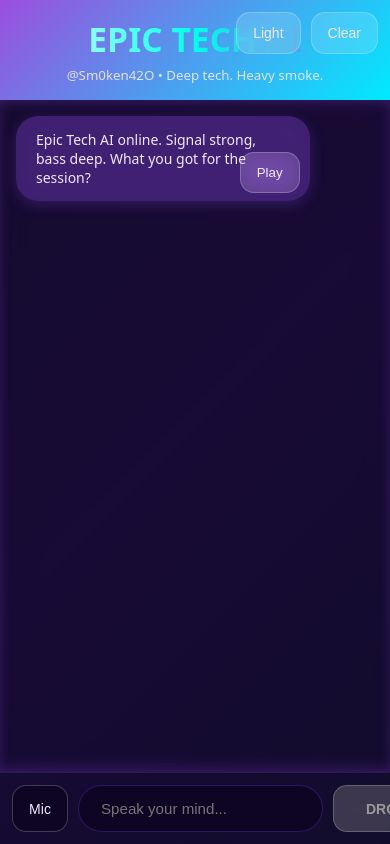
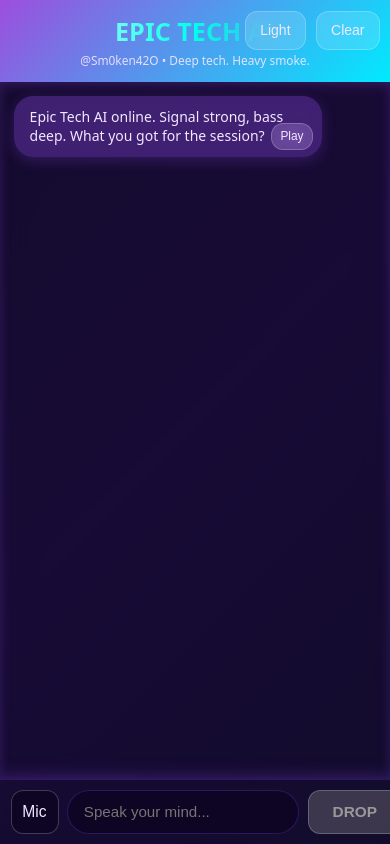
Before and after one commit to Sm0k367/media, a React (Vite) app: page / in a window 390 px wide. Built offline with nearby package versions, Linux system fonts and the light colour scheme.

Commit message:
Update App.jsx

```diff
--- a/src/App.jsx
+++ b/src/App.jsx
@@ -51,9 +51,7 @@ export default function App() {
     messagesEndRef.current?.scrollIntoView({ behavior: 'smooth' })
   }, [messages])
 
-  const toggleTheme = () => {
-    setTheme(prev => prev === 'dark' ? 'light' : 'dark')
-  }
+  const toggleTheme = () => setTheme(prev => prev === 'dark' ? 'light' : 'dark')
 
   const toggleVoice = () => {
     if (isListening) {
@@ -79,10 +77,7 @@ export default function App() {
     const voices = synthRef.current.getVoices()
     const preferred = voices.find(v =>
       v.lang.startsWith('en-') &&
-      (v.name.toLowerCase().includes('deep') ||
-       v.name.includes('Google') ||
-       v.name.includes('Microsoft') ||
-       v.name.toLowerCase().includes('male'))
+      (v.name.toLowerCase().includes('deep') || v.name.includes('Google') || v.name.includes('Microsoft') || v.name.toLowerCase().includes('male'))
     ) || voices.find(v => v.lang.startsWith('en-'))
 
     if (preferred) u.voice = preferred
@@ -222,10 +217,7 @@ export default function App() {
   return (
     <div style={{
       position: 'fixed',
-      top: 0,
-      left: 0,
-      right: 0,
-      bottom: 0,
+      inset: 0,
       margin: 0,
       padding: 0,
       background: colors.bg,
@@ -233,18 +225,22 @@ export default function App() {
       fontFamily: 'system-ui, sans-serif',
       overflow: 'hidden',
       display: 'flex',
-      flexDirection: 'column'
+      flexDirection: 'column',
+      height: '100vh',
+      height: '100dvh', // dynamic viewport height for mobile
+      touchAction: 'manipulation'
     }}>
       {/* Header */}
-      <div style={{
-        padding: '16px 0',
+      <header style={{
+        padding: '1rem 0',
         background: 'linear-gradient(135deg, #9d4edd, #00eaff)',
         textAlign: 'center',
-        boxShadow: `0 4px 16px ${colors.shadow}`
+        boxShadow: `0 4px 16px ${colors.shadow}`,
+        flexShrink: 0
       }}>
         <h1 style={{
-          margin: '0 0 4px 0',
-          fontSize: '2.4rem',
+          margin: '0 0 0.25rem 0',
+          fontSize: 'clamp(1.8rem, 6vw, 2.4rem)',
           fontWeight: 900,
           background: 'linear-gradient(90deg, #fff, #00ffea, #9d4edd)',
           WebkitBackgroundClip: 'text',
@@ -253,38 +249,44 @@ export default function App() {
         }}>
           EPIC TECH AI
         </h1>
-        <p style={{ margin: 0, fontSize: '0.95rem', opacity: 0.9 }}>
+        <p style={{ margin: 0, fontSize: 'clamp(0.85rem, 3vw, 0.95rem)', opacity: 0.9 }}>
           @Sm0ken42O • Deep tech. Heavy smoke.
         </p>
 
-        <div style={{ position: 'absolute', top: '12px', right: '12px', display: 'flex', gap: '10px' }}>
+        <div style={{
+          position: 'absolute',
+          top: '0.75rem',
+          right: '0.75rem',
+          display: 'flex',
+          gap: '0.75rem'
+        }}>
           <button onClick={toggleTheme} style={btn}>
             {theme === 'dark' ? 'Light' : 'Dark'}
           </button>
           <button onClick={clearChat} style={btn}>Clear</button>
         </div>
-      </div>
+      </header>
 
       {/* Messages */}
-      <div style={{
+      <main style={{
         flex: 1,
         overflowY: 'auto',
-        padding: '16px',
+        padding: 'clamp(0.8rem, 4vw, 1rem)',
         background: colors.glass,
         backdropFilter: 'blur(16px)',
         boxShadow: `inset 0 2px 12px ${colors.shadow}`
       }}>
         {messages.map((m, i) => (
           <div key={i} style={{
-            marginBottom: '16px',
+            marginBottom: '1rem',
             display: 'flex',
             flexDirection: 'column',
             alignItems: m.sender === 'user' ? 'flex-end' : 'flex-start'
           }}>
             <div style={{
-              maxWidth: '82%',
-              padding: '14px 20px',
-              borderRadius: '22px',
+              maxWidth: '85%',
+              padding: 'clamp(0.8rem, 3vw, 1rem) clamp(1rem, 4vw, 1.25rem)',
+              borderRadius: '1.375rem',
               background: m.sender === 'user' ? colors.bubbleUser : colors.bubbleBot,
               color: m.sender === 'user' ? '#000' : colors.text,
               boxShadow: `0 4px 14px ${colors.shadow}`,
@@ -295,7 +297,14 @@ export default function App() {
               {m.sender === 'bot' && m.text && (
                 <button
                   onClick={() => speak(m.text)}
-                  style={{ ...btn, position: 'absolute', bottom: '8px', right: '10px', fontSize: '0.95rem' }}
+                  style={{
+                    ...btn,
+                    position: 'absolute',
+                    bottom: '0.5rem',
+                    right: '0.625rem',
+                    fontSize: 'clamp(0.85rem, 3vw, 0.95rem)',
+                    padding: '0.4rem 0.6rem'
+                  }}
                 >
                   {isSpeaking ? 'Stop' : 'Play'}
                 </button>
@@ -306,9 +315,9 @@ export default function App() {
                 src={m.image}
                 alt="Generated"
                 style={{
-                  maxWidth: '82%',
-                  borderRadius: '18px',
-                  marginTop: '10px',
+                  maxWidth: '85%',
+                  borderRadius: '1.125rem',
+                  marginTop: '0.625rem',
                   boxShadow: `0 8px 24px ${colors.shadow}`
                 }}
               />
@@ -319,8 +328,8 @@ export default function App() {
         {isLoading && (
           <div style={{ display: 'flex', justifyContent: 'flex-start' }}>
             <div style={{
-              padding: '14px 20px',
-              borderRadius: '22px',
+              padding: 'clamp(0.8rem, 3vw, 1rem) clamp(1rem, 4vw, 1.25rem)',
+              borderRadius: '1.375rem',
               background: colors.bubbleBot,
               backdropFilter: 'blur(10px)'
             }}>
@@ -330,24 +339,27 @@ export default function App() {
         )}
 
         <div ref={messagesEndRef} />
-      </div>
+      </main>
 
       {/* Input */}
-      <div style={{
+      <footer style={{
         display: 'flex',
-        gap: '10px',
-        padding: '12px',
+        gap: '0.625rem',
+        padding: 'clamp(0.75rem, 3vw, 0.75rem)',
         background: colors.glass,
         backdropFilter: 'blur(16px)',
-        boxShadow: `0 -4px 16px ${colors.shadow}`
+        boxShadow: `0 -4px 16px ${colors.shadow}`,
+        flexShrink: 0
       }}>
         <button
           onClick={toggleVoice}
           style={{
             ...btn,
-            minWidth: '56px',
+            minWidth: 'clamp(48px, 12vw, 56px)',
+            fontSize: 'clamp(1rem, 4vw, 1.2rem)',
             background: isListening ? 'linear-gradient(135deg, #9d4edd, #00eaff)' : colors.input,
-            animation: isListening ? 'pulse 1.4s infinite' : 'none'
+            animation: isListening ? 'pulse 1.4s infinite' : 'none',
+            padding: '0.75rem'
           }}
         >
           Mic
@@ -361,12 +373,12 @@ export default function App() {
           disabled={isLoading}
           style={{
             flex: 1,
-            padding: '14px 22px',
+            padding: 'clamp(0.8rem, 3vw, 0.875rem) clamp(1rem, 4vw, 1.375rem)',
             borderRadius: '999px',
             border: `1px solid ${colors.border}`,
             background: colors.input,
             color: colors.text,
-            fontSize: '1.08rem',
+            fontSize: 'clamp(0.95rem, 4vw, 1.08rem)',
             outline: 'none'
           }}
         />
@@ -376,7 +388,8 @@ export default function App() {
           disabled={isLoading || !input.trim()}
           style={{
             ...btn,
-            padding: '0 32px',
+            padding: 'clamp(0.8rem, 3vw, 1rem) clamp(1.5rem, 6vw, 2rem)',
+            fontSize: 'clamp(0.95rem, 4vw, 1.1rem)',
             background: isLoading || !input.trim() ? 'rgba(120,120,120,0.4)' : 'linear-gradient(135deg, #00eaff, #9d4edd)',
             color: isLoading || !input.trim() ? '#999' : '#000',
             fontWeight: 700
@@ -384,7 +397,7 @@ export default function App() {
         >
           DROP
         </button>
-      </div>
+      </footer>
 
       <style jsx global>{`
         html, body, #root {
@@ -402,7 +415,7 @@ export default function App() {
           0%, 100% { transform: scale(1); opacity: 1; }
           50% { transform: scale(1.15); opacity: 0.8; }
         }
-        ::-webkit-scrollbar { width: 7px; }
+        ::-webkit-scrollbar { width: 7px; height: 7px; }
         ::-webkit-scrollbar-track { background: transparent; }
         ::-webkit-scrollbar-thumb { background: ${colors.border}; border-radius: 4px; }
       `}</style>
@@ -411,13 +424,14 @@ export default function App() {
 }
 
 const btn = {
-  padding: '12px 16px',
-  borderRadius: '14px',
+  padding: '0.75rem 1rem',
+  borderRadius: '0.875rem',
   background: 'rgba(255,255,255,0.14)',
   border: '1px solid rgba(255,255,255,0.22)',
   color: 'inherit',
   fontSize: '1rem',
   cursor: 'pointer',
   backdropFilter: 'blur(12px)',
-  transition: 'all 0.25s'
+  transition: 'all 0.25s',
+  touchAction: 'manipulation'
 }
```
